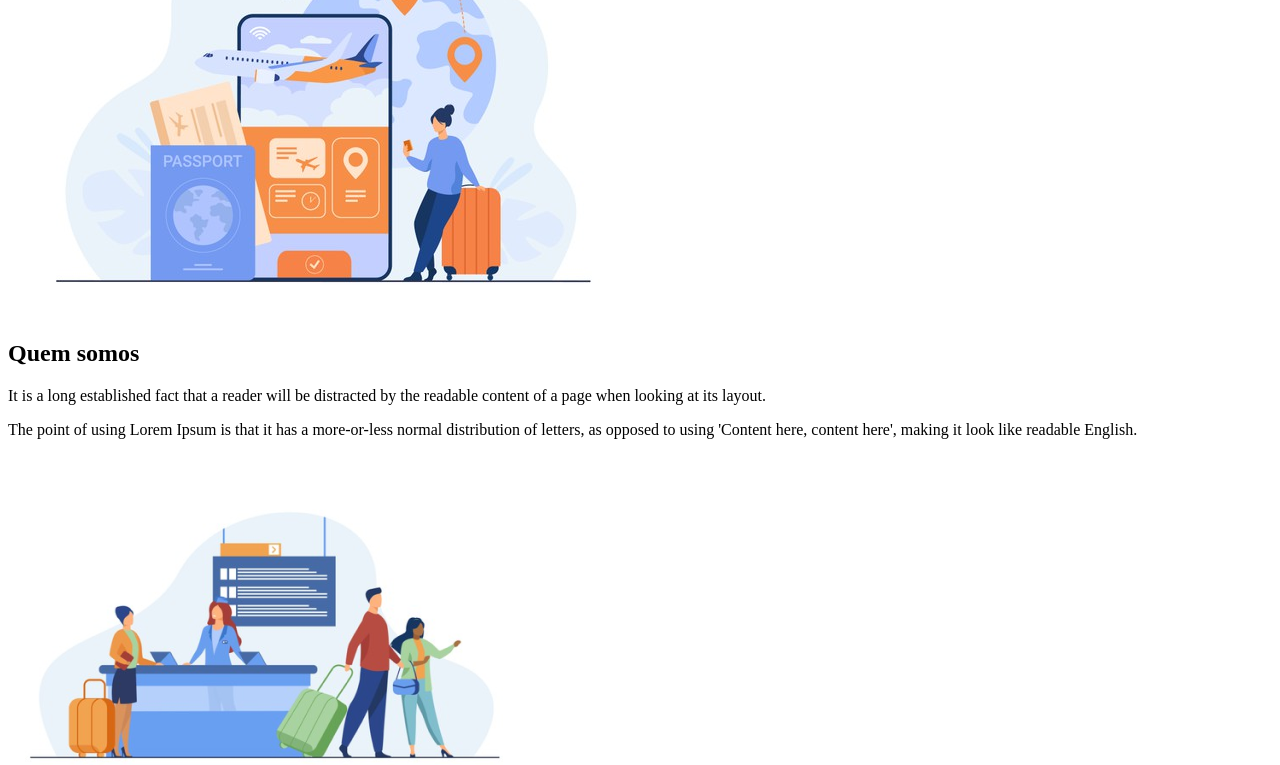
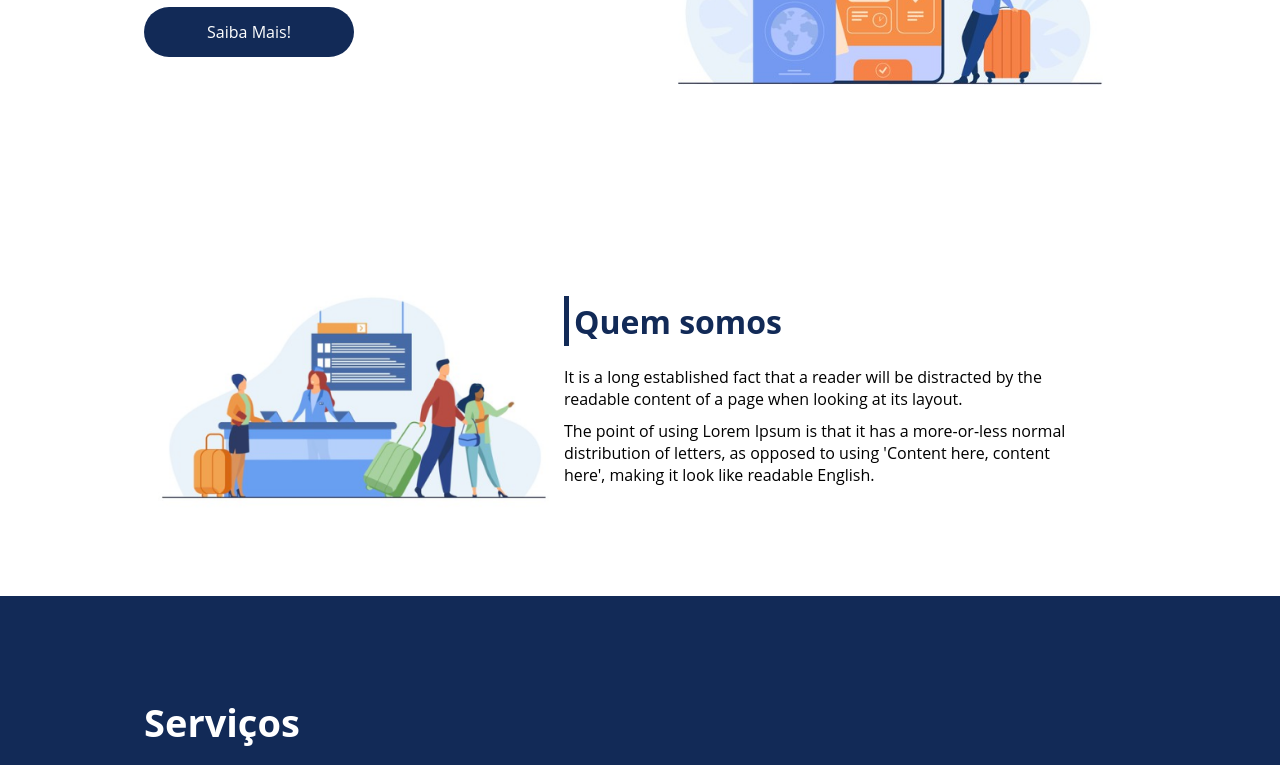
Before and after one commit to jonathanppmaia/Posicionando-elementos-com-Flexbox-em-CSS, a plain HTML site: page index.html in a window 1280 px wide. Shown: the part 404-1169 px from the top of the page. Drawn offline with Linux system fonts and the light colour scheme; the site is published under a folder, as on GitHub Pages, so addresses that start at the root find nothing.

Commit message:
modigicação dos arquivos no html

```diff
--- a/index.html
+++ b/index.html
@@ -4,7 +4,7 @@
     <meta charset="UTF-8" />
     <meta name="viewport" content="width=device-width, initial-scale=1.0" />
     <title>Flex Turismos</title>
-    <link rel="stylesheet" href="/flex-projeto/style.css" />
+    <link rel="stylesheet" href="./flex-projeto/style.css" />
   </head>
   <body>
     <header>
```
